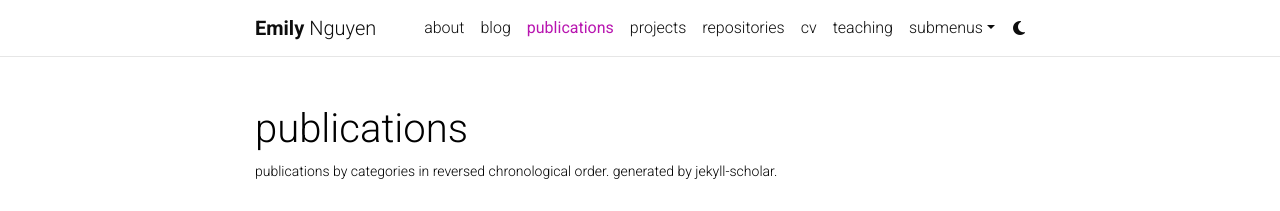
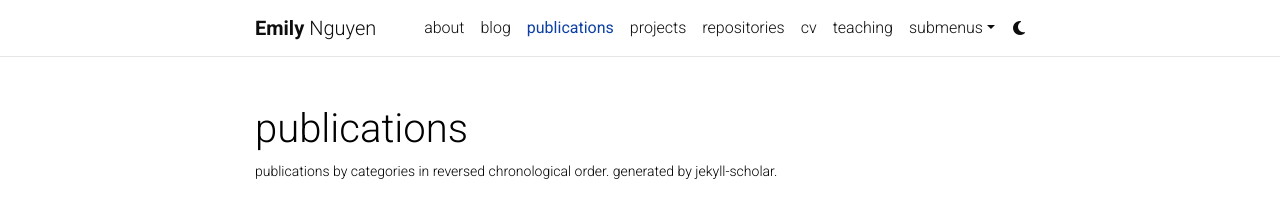
Before and after one commit to eemokey/eemokey.github.io, a Jekyll site: the page built from _pages/publications.md, in a window 1280 px wide. Shown: the top 211 px of the page. Built offline with Jekyll 4.4.1, drawn with Linux system fonts in a browser that asks for light colours; full-size pictures stand in for the smaller copies a plugin makes; comment, search, counter and statistics services are not loaded; a style sheet for code colours, icons or effects is not loaded; grey boxes are pictures that could not be loaded.

Commit message:
blue again in themes?

```diff
--- a/_sass/_themes.scss
+++ b/_sass/_themes.scss
@@ -7,8 +7,8 @@
   --global-code-bg-color: #{$code-bg-color-light};
   --global-text-color: #{$black-color};
   --global-text-color-light: #{$grey-color};
-  --global-theme-color: #{$purple-color};
-  --global-hover-color: #{$purple-color};
+  --global-theme-color: #{$blue-color-dark};
+  --global-hover-color: #{$blue-color};
   --global-hover-text-color: #{$white-color};
   --global-footer-bg-color: #{$grey-color-dark};
   --global-footer-text-color: #{$grey-color-light};
--- a/_sass/_variables.scss
+++ b/_sass/_variables.scss
@@ -19,8 +19,8 @@ $green-color-light:   #ddffdd !default;
 $green-color-bright:  #11D68B !default;
 $purple-color:        #B509AC !default;
 $light-purple-color:  lighten($purple-color, 25%);
-$pink-color:          #003366 !default;
-$pink-color-light:    #66A0DB !default;
+$pink-color:          #f92080 !default;
+$pink-color-light:    #ffdddd !default;
 $yellow-color:        #efcc00 !default;
 
 $grey-color:          #828282 !default;
```
